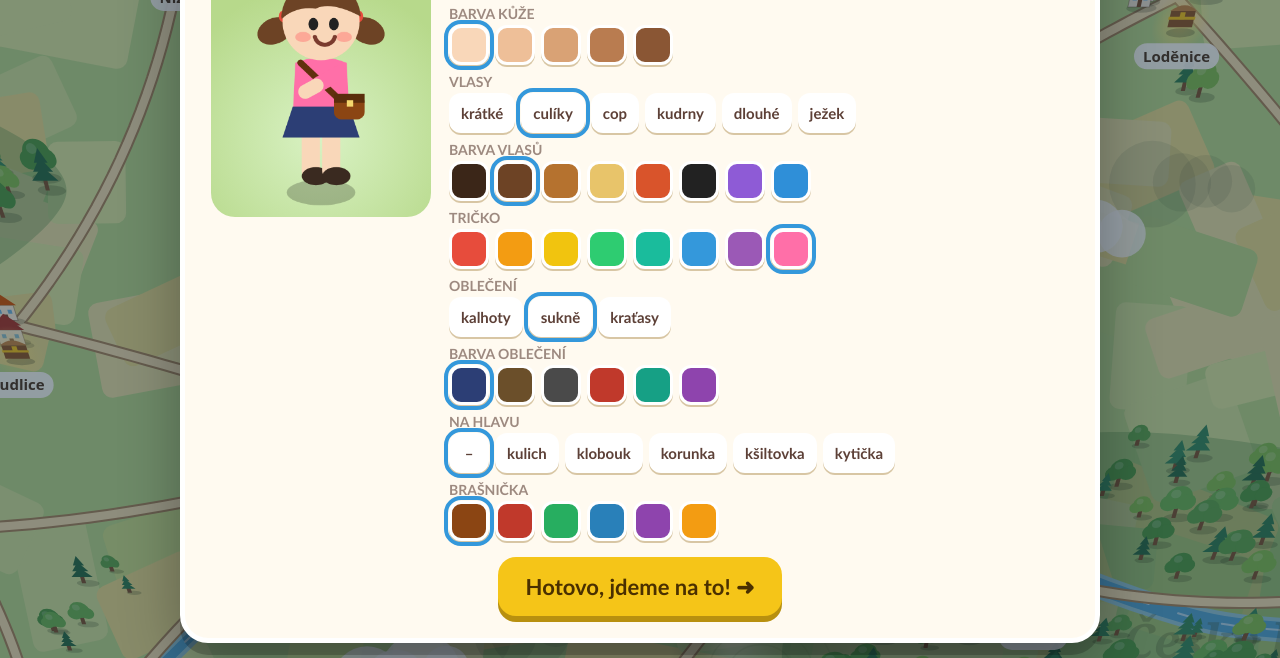
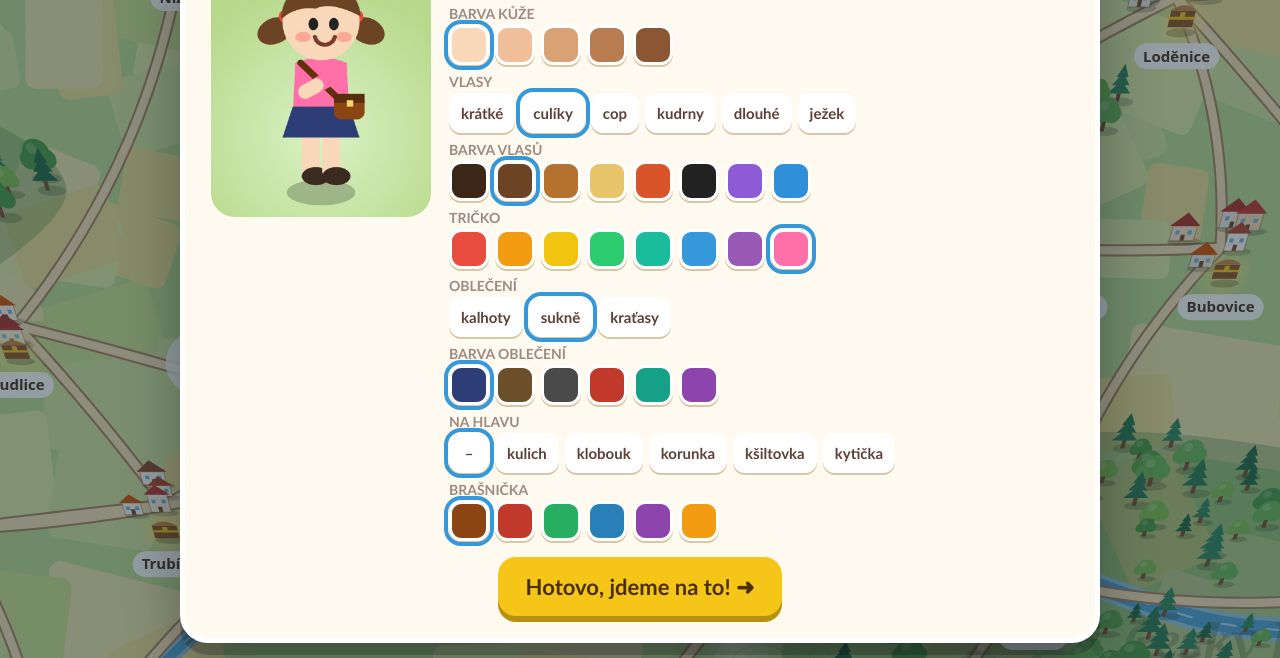
Before and after one commit to michalmedvecky/vrskola, a plain HTML site: page web/marketka/index.html in a window 1280 px wide. Shown: the part 142-800 px from the top of the page. Drawn offline with Linux system fonts and the light colour scheme; animation ran at ten frames a second.

Commit message:
Marketka: 24 vesnic, klíč za dvě truhličky, pauza 1 minuta
- Na mapu Berounska přibylo 6 vesnic (Trubín, Tmaň, Měňany, Bubovice, Vysoký Újezd,
  Svatý Jan pod Skalou), celkem 24 truhel.
- Nové nastavení „Truhliček na jeden klíč“ (výchozí 2): truhla dává kousek klíče,
  v brašně je vidět rozpracovaný klíč (1/2). Max. počet zámků = vesnice / truhličky na klíč.
- Pauza po chybě výchozí 1 minuta. Uložený postup verze 1 se převede (pauza 5 → 1, 2 truhly na klíč).

Co-Authored-By: Claude Opus 5.5 <noreply@anthropic.com>
Claude-Session: https://claude.ai/code/session_01JAFaFtSM9mGxmpz4VXemte

```diff
--- a/web/marketka/data/mapa-berounsko.json
+++ b/web/marketka/data/mapa-berounsko.json
@@ -137,6 +137,48 @@
       "velikost": 1,
       "x": 1450,
       "y": 1389
+    },
+    {
+      "id": "trubin",
+      "nazev": "Trubín",
+      "velikost": 1,
+      "x": 1011,
+      "y": 1158
+    },
+    {
+      "id": "tman",
+      "nazev": "Tmaň",
+      "velikost": 1,
+      "x": 1255,
+      "y": 1493
+    },
+    {
+      "id": "menany",
+      "nazev": "Měňany",
+      "velikost": 1,
+      "x": 1706,
+      "y": 1465
+    },
+    {
+      "id": "bubovice",
+      "nazev": "Bubovice",
+      "velikost": 1,
+      "x": 2041,
+      "y": 907
+    },
+    {
+      "id": "vysoky-ujezd",
+      "nazev": "Vysoký Újezd",
+      "velikost": 1,
+      "x": 2284,
+      "y": 671
+    },
+    {
+      "id": "svaty-jan",
+      "nazev": "Svatý Jan pod Skalou",
+      "velikost": 1,
+      "x": 1846,
+      "y": 907
     }
   ],
   "cesty": [
@@ -239,6 +281,66 @@
     [
       "zdice",
       "horovice"
+    ],
+    [
+      "kraluv-dvur",
+      "trubin"
+    ],
+    [
+      "trubin",
+      "svata"
+    ],
+    [
+      "trubin",
+      "hudlice"
+    ],
+    [
+      "zdice",
+      "tman"
+    ],
+    [
+      "tman",
+      "koneprusy"
+    ],
+    [
+      "koneprusy",
+      "menany"
+    ],
+    [
+      "menany",
+      "liten"
+    ],
+    [
+      "menany",
+      "srbsko"
+    ],
+    [
+      "tetin",
+      "svaty-jan"
+    ],
+    [
+      "svaty-jan",
+      "vraz"
+    ],
+    [
+      "svaty-jan",
+      "bubovice"
+    ],
+    [
+      "bubovice",
+      "srbsko"
+    ],
+    [
+      "bubovice",
+      "lodenice"
+    ],
+    [
+      "lodenice",
+      "vysoky-ujezd"
+    ],
+    [
+      "vysoky-ujezd",
+      "morina"
     ]
   ],
   "reky": [
--- a/web/marketka/hra.js
+++ b/web/marketka/hra.js
@@ -12,14 +12,18 @@ const $ = (s) => document.querySelector(s);
 const params = new URLSearchParams(location.search);
 
 // ---------- stav ----------
-const VYCHOZI_NASTAVENI = { zamku: 10, pauza: 5, zivoty: 2, temata: {}, mapa: null, balik: null, zvuk: true };
+const VYCHOZI_NASTAVENI = { zamku: 10, truhelNaKlic: 2, pauza: 1, zivoty: 2, temata: {}, mapa: null, balik: null, zvuk: true };
 let stav = nactiStav();
 function nactiStav() {
   try {
     const s = JSON.parse(localStorage.getItem(KLIC));
-    if (s && s.verze === 1) return { ...s, nastaveni: { ...VYCHOZI_NASTAVENI, ...s.nastaveni } };
+    if (s && s.verze === 1) { // v1: klíč za každou truhlu, pauza 5 min → nové výchozí hodnoty
+      s.verze = 2;
+      s.nastaveni = { ...s.nastaveni, truhelNaKlic: 2, pauza: s.nastaveni?.pauza === 5 ? 1 : s.nastaveni?.pauza };
+    }
+    if (s && s.verze === 2) return { ...s, nastaveni: { ...VYCHOZI_NASTAVENI, ...s.nastaveni } };
   } catch { /* prázdné nebo zakázané úložiště */ }
-  return { verze: 1, postava: null, nastaveni: { ...VYCHOZI_NASTAVENI }, kolo: null, pozice: null, nalepky: [], hradu: 0, stat: {}, chyby: [] };
+  return { verze: 2, postava: null, nastaveni: { ...VYCHOZI_NASTAVENI }, kolo: null, pozice: null, nalepky: [], hradu: 0, stat: {}, chyby: [] };
 }
 function uloz() { try { localStorage.setItem(KLIC, JSON.stringify(stav)); } catch { /* nevadí */ } }
 
@@ -48,7 +52,8 @@ async function nactiData() {
 const startId = () => dataMapy.start;
 const mestoNazev = (id) => dataMapy.mesta.find((m) => m.id === id)?.nazev || id;
 const mestaSTruhlou = () => dataMapy.mesta.filter((m) => m.id !== startId());
-const maxZamku = () => mestaSTruhlou().length;
+const naKlic = () => Math.max(1, stav.nastaveni.truhelNaKlic || 1);
+const maxZamku = () => Math.floor(mestaSTruhlou().length / naKlic());
 const zapnutaTemata = () => {
   const z = temata.filter((t) => stav.nastaveni.temata[t.id]);
   return z.length ? z : temata;
@@ -57,7 +62,7 @@ const zapnutaTemata = () => {
 function noveKolo() {
   const cislo = (stav.kolo?.cislo || 0) + 1;
   const zamku = Math.min(stav.nastaveni.zamku, maxZamku());
-  stav.kolo = { cislo, zamku, otevreno: 0, klice: 0, hotova: [], zamceno: {}, temata: {} };
+  stav.kolo = { cislo, zamku, otevreno: 0, klice: 0, kousky: 0, hotova: [], zamceno: {}, temata: {} };
   rozdelTemata();
   uloz();
 }
@@ -85,7 +90,8 @@ const zbyvaKlicu = () => stav.kolo.zamku - stav.kolo.otevreno - stav.kolo.klice;
 function obnovHud() {
   $('#hud').hidden = false;
   const k = stav.kolo;
-  $('#klice').innerHTML = k.klice ? '🗝️'.repeat(Math.min(k.klice, 6)) + (k.klice > 6 ? `<b>×${k.klice}</b>` : '') : '<i>prázdná</i>';
+  const pul = k.kousky ? `<span class="pulklic" title="kousek klíče">🗝️<small>${k.kousky}/${naKlic()}</small></span>` : '';
+  $('#klice').innerHTML = (k.klice ? '🗝️'.repeat(Math.min(k.klice, 6)) + (k.klice > 6 ? `<b>×${k.klice}</b>` : '') : '') + pul || '<i>prázdná</i>';
   $('#hrad-stav').innerHTML = `🏰 <span class="zamky">${'🔓'.repeat(k.otevreno)}${'🔒'.repeat(Math.max(0, k.zamku - k.otevreno))}</span>`;
   $('#pocet-nalepek').textContent = stav.nalepky.length;
   nastavZtlumeni(!stav.nastaveni.zvuk);
@@ -102,6 +108,7 @@ function napovez() {
   const k = stav.kolo, hrad = mestoNazev(startId());
   if (k.klice > 0 && k.klice >= k.zamku - k.otevreno) bublina(`Máš všechny klíče! Běž na hrad do města <b>${hrad}</b>. 🏰`, 0);
   else if (k.klice > 0) bublina(`V brašně máš ${k.klice === 1 ? 'klíč' : 'klíče'}. Můžeš hledat dál, nebo je zanést na hrad (<b>${hrad}</b>).`);
+  else if (k.kousky) bublina(`Máš kousek klíče. Otevři ještě ${naKlic() - k.kousky === 1 ? 'jednu truhlu' : `${naKlic() - k.kousky} truhly`} a klíč bude celý! ✨`);
   else bublina('Klepni na vesnici se zlatou truhličkou a vyraz tam! ✨');
 }
 
@@ -215,7 +222,7 @@ function uvodHradu(dalsi) {
   const obal = div('uvod');
   obal.innerHTML = svgHradu(k.zamku, k.otevreno) +
     `<div class="pribeh"><p><b>Ahoj${jmeno}!</b> Na hradě je schovaný poklad, ale někdo ho zamkl na <b>${k.zamku} zámků</b>.</p>
-     <p>Klíče jsou ukryté v truhličkách po celém kraji. Truhličky jsou kouzelné: otevřou se jen tomu, kdo vyluští jejich hádanku.</p>
+     <p>Klíče jsou ukryté v truhličkách po celém kraji${naKlic() > 1 ? `. Každý klíč je rozlomený na ${naKlic() === 2 ? 'dvě půlky' : `${naKlic()} kousky`} a každý kousek je v jiné truhle` : ''}. Truhličky jsou kouzelné: otevřou se jen tomu, kdo vyluští jejich hádanku.</p>
      <p>Najdi klíče, přines je na hrad a odemkni ho!</p></div>`;
   obal.append(tlacitko('Vyrazit na cestu! 🗺️', () => { zavriPanel(); dalsi(); }, 'hlavni'));
   otevriPanel(obal, { zavritelny: false, trida: 'siroky' });
@@ -351,15 +358,20 @@ async function navstevaMesta(id) {
   plocha.innerHTML = '';
   scena.classList.remove('mala');
   if (vysledek.ok) {
-    stav.kolo.klice++;
-    stav.kolo.hotova.push(id);
+    const k = stav.kolo;
+    k.kousky = (k.kousky || 0) + 1;
+    const cely = k.kousky >= naKlic();
+    if (cely) { k.kousky = 0; k.klice++; }
+    k.hotova.push(id);
     uloz();
-    scena.innerHTML = truhlaSvg('otevrena') + '<div class="vyletujici-klic">🗝️</div>';
+    scena.innerHTML = truhlaSvg('otevrena') + `<div class="vyletujici-klic ${cely || naKlic() === 1 ? '' : 'kousek'}">🗝️</div>`;
     zvuk.klic();
     mapa.postava.radost = 1; setTimeout(() => { mapa.postava.radost = 0; }, 2000);
-    plocha.append(div('pribeh', '<b>Hurá! Truhla ti dala klíč.</b> Schovej ho do brašničky.'));
+    plocha.append(div('pribeh', naKlic() === 1 ? '<b>Hurá! Truhla ti dala klíč.</b> Schovej ho do brašničky.'
+      : cely ? '<b>Hurá! Poslední kousek – klíč je celý!</b> Schovej ho do brašničky.'
+      : `<b>Hurá! Truhla ti dala kousek klíče.</b> Najdi ještě ${naKlic() - k.kousky === 1 ? 'jednu truhlu' : `${naKlic() - k.kousky} truhly`} a klíč bude celý.`));
     obnovHud();
-    plocha.append(tlacitko('Do brašničky! 👜', () => { zavriPanel(); napovez(); }, 'hlavni'));
+    plocha.append(tlacitko(cely || naKlic() === 1 ? 'Do brašničky! 👜' : 'Hledat další truhlu ➜', () => { zavriPanel(); napovez(); }, 'hlavni'));
   } else {
     stav.kolo.zamceno[id] = Date.now() + stav.nastaveni.pauza * 60000;
     uloz();
@@ -449,9 +461,17 @@ function nastaveni() {
     i.oninput = () => { out.textContent = format(+i.value); zmena(+i.value); uloz(); };
     w.append(i, out); return w;
   };
-  radek('Počet zámků na hradě', posuvnik(1, maxZamku(), Math.min(n.zamku, maxZamku()), (v) => String(v), (v) => {
+  const zamkyRadek = radek('Počet zámků na hradě', posuvnik(1, maxZamku(), Math.min(n.zamku, maxZamku()), (v) => String(v), (v) => {
     n.zamku = v;
     stav.kolo.zamku = Math.max(v, stav.kolo.otevreno); // už odemčené zámky zůstávají
+    obnovHud();
+  }));
+  radek('Truhliček na jeden klíč', posuvnik(1, 3, naKlic(), (v) => String(v), (v) => {
+    n.truhelNaKlic = v;
+    const max = maxZamku();
+    zamkyRadek.querySelector('input').max = max;
+    if (n.zamku > max) { n.zamku = max; zamkyRadek.querySelector('input').value = max; zamkyRadek.querySelector('.hodnota').textContent = max; }
+    stav.kolo.zamku = Math.max(Math.min(stav.kolo.zamku, max), stav.kolo.otevreno);
     obnovHud();
   }));
   radek('Pauza truhly po chybě', posuvnik(1, 15, n.pauza, (v) => `${v} min`, (v) => { n.pauza = v; }));
--- a/web/marketka/styl.css
+++ b/web/marketka/styl.css
@@ -205,3 +205,7 @@ button { font: inherit; color: inherit; cursor: pointer; }
   .truhla-svg { width: 120px; }
   .klavesa { height: 54px; }
 }
+
+.pulklic { position: relative; opacity: .55; letter-spacing: 0; margin-left: 4px; }
+.pulklic small { position: absolute; right: -10px; bottom: -6px; font-size: 11px; font-weight: 900; background: var(--zlata); color: #4a3000; border-radius: 8px; padding: 0 4px; opacity: 1; }
+.vyletujici-klic.kousek { clip-path: inset(0 50% 0 0); }
```
Also changed, not shown: nastroje/marketka-berounsko.gps.json (+9 -2 lines), 1 other file.
